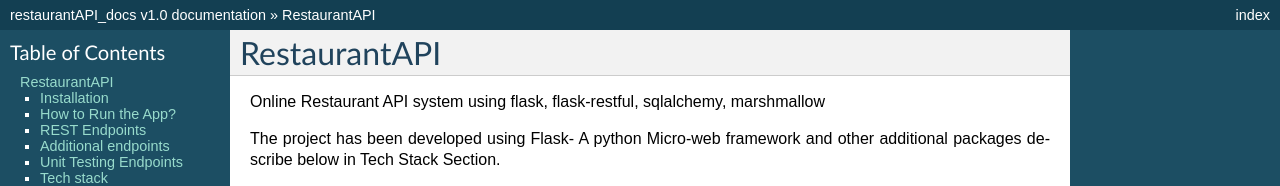
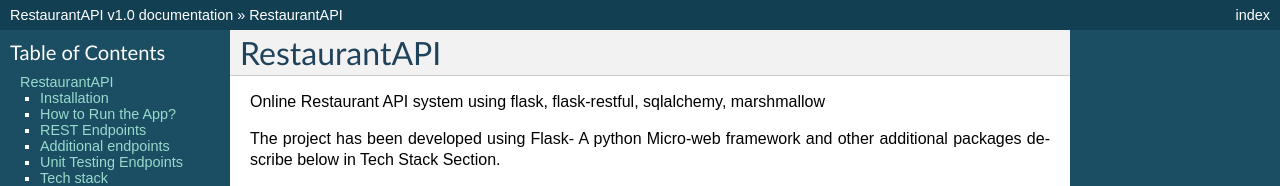
Before and after one commit to navi25/RestaurantAPI, a Sphinx documentation site: the page built from docs/index.rst, in a window 1280 px wide and 900 px high. Shown: the top 186 px of the window. Built offline with Sphinx 7.4.7, drawn with Linux system fonts in a browser that asks for light colours; some of the changed text lies outside the part shown.

Commit message:
Modified docs/conf.py for modifying documenatation title and description

```diff
--- a/docs/conf.py
+++ b/docs/conf.py
@@ -21,7 +21,7 @@
 
 # -- Project information -----------------------------------------------------
 
-project = 'restaurantAPI_docs'
+project = 'RestaurantAPI'
 copyright = '2018, Navendra Jha'
 author = 'Navendra Jha'
 
@@ -146,7 +146,7 @@
 # One entry per manual page. List of tuples
 # (source start file, name, description, authors, manual section).
 man_pages = [
-    (master_doc, 'restaurantapi_docs', 'restaurantAPI_docs Documentation',
+    (master_doc, 'RestaurantAPI', 'RestaurantAPI Documentation',
      [author], 1)
 ]
 
@@ -157,7 +157,7 @@
 # (source start file, target name, title, author,
 #  dir menu entry, description, category)
 texinfo_documents = [
-    (master_doc, 'restaurantAPI_docs', 'restaurantAPI_docs Documentation',
-     author, 'restaurantAPI_docs', 'One line description of project.',
+    (master_doc, 'RestaurantAPI', 'RestaurantAPI Documentation',
+     author, 'RestaurantAPI', 'Online Restaurant API system using flask, flask-restful, sqlalchemy, marshmallow',
      'Miscellaneous'),
 ]
```
